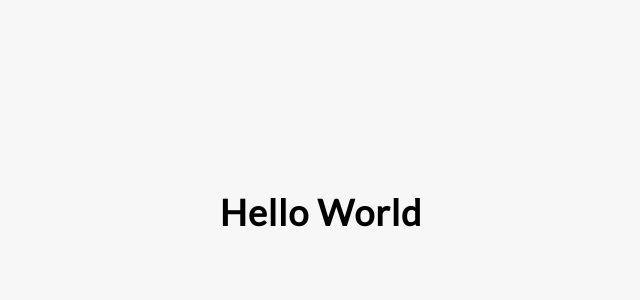
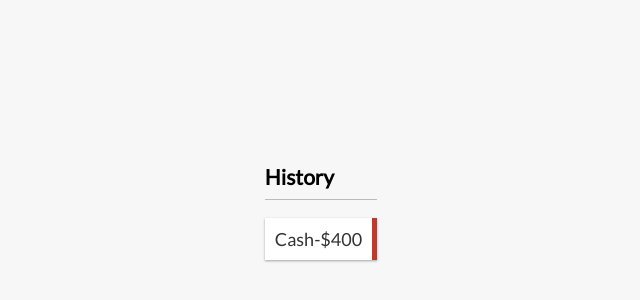
Before and after one commit to rashidyaqoob/upskills-react, a React (Create React App) app: page / in a window 1280 px wide. Shown: the part 188-488 px from the top of the page, without its empty margins (319-959 px from the left). Built offline with nearby package versions, Linux system fonts and the light colour scheme.

Commit message:
USR-transaction: Make folders

```diff
--- a/src/App.js
+++ b/src/App.js
@@ -1,9 +1,10 @@
 import "./App.css";
+import TransactionList from "./components/Transaction/TransactionList";
 
 function App() {
   return (
     <div className="App">
-      <h1>Hello World</h1>
+      <TransactionList />
     </div>
   );
 }
```
Also changed, not shown: src/components/Transaction/Transaction.jsx (renamed from src/components/Transaction.js), src/components/Transaction/TransactionList.jsx (renamed from src/components/TransactionList.js).
